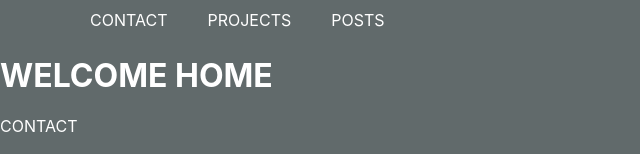
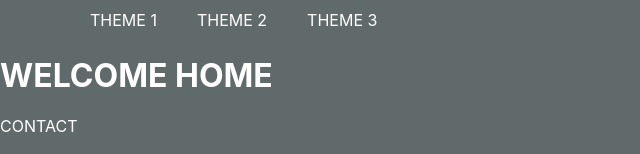
Before and after one commit to TYLER-JM/personal-homepage, a React (Create React App) app: page / in a window 1280 px wide. Shown: the top 154 px of the page, without its empty margins (0-640 px from the left). Built offline with nearby package versions, Linux system fonts and the light colour scheme.

Commit message:
changes navbar items (themes)

```diff
--- a/src/components/Navbar.js
+++ b/src/components/Navbar.js
@@ -5,9 +5,9 @@ export default function() {
   return (
     <nav>
       <ul>
-        <li>Contact</li>
-        <li>Projects</li>
-        <li>Posts</li>
+        <li>Theme 1</li>
+        <li>Theme 2</li>
+        <li>Theme 3</li>
       </ul>
     </nav>
   )
```
